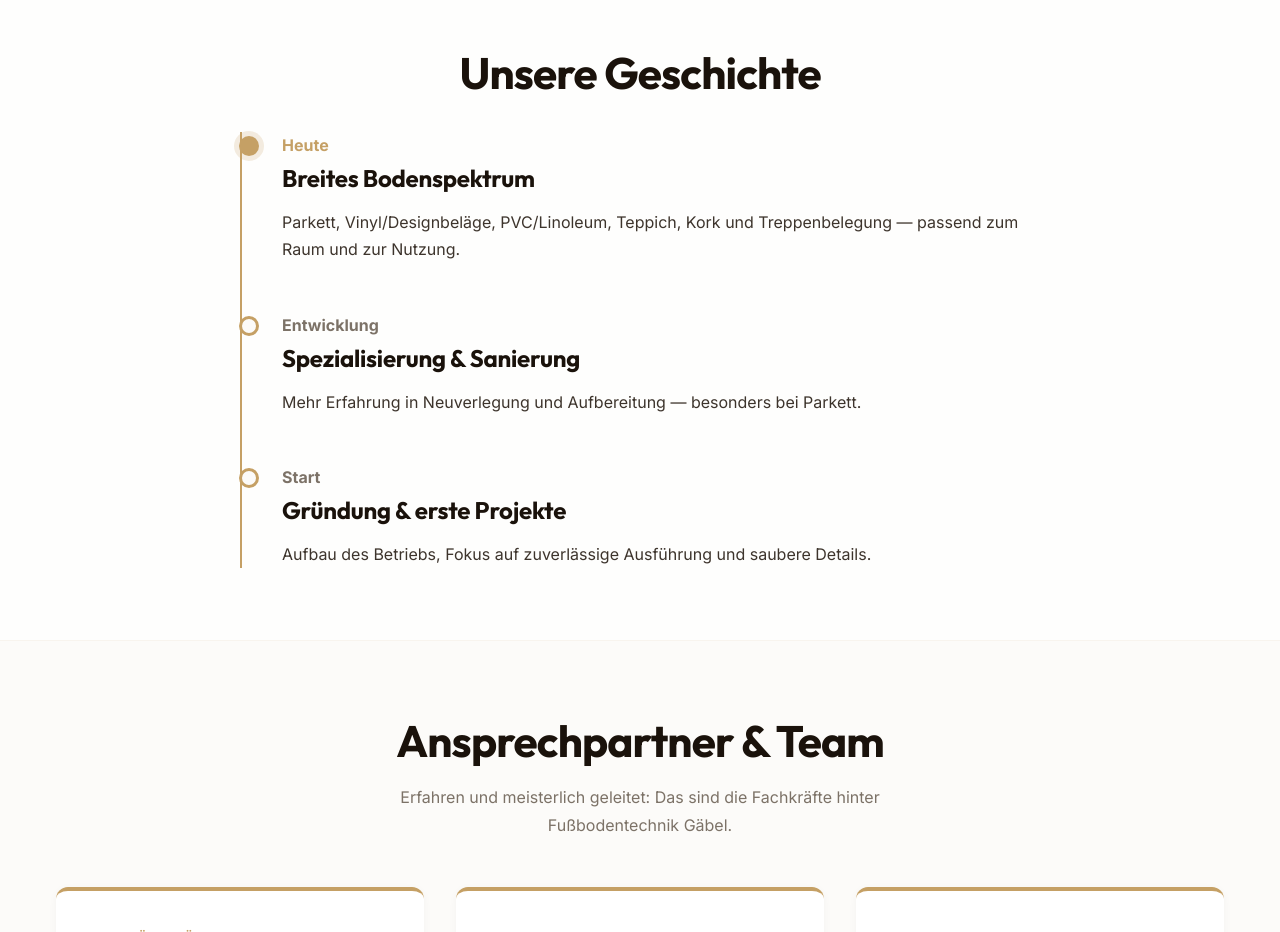
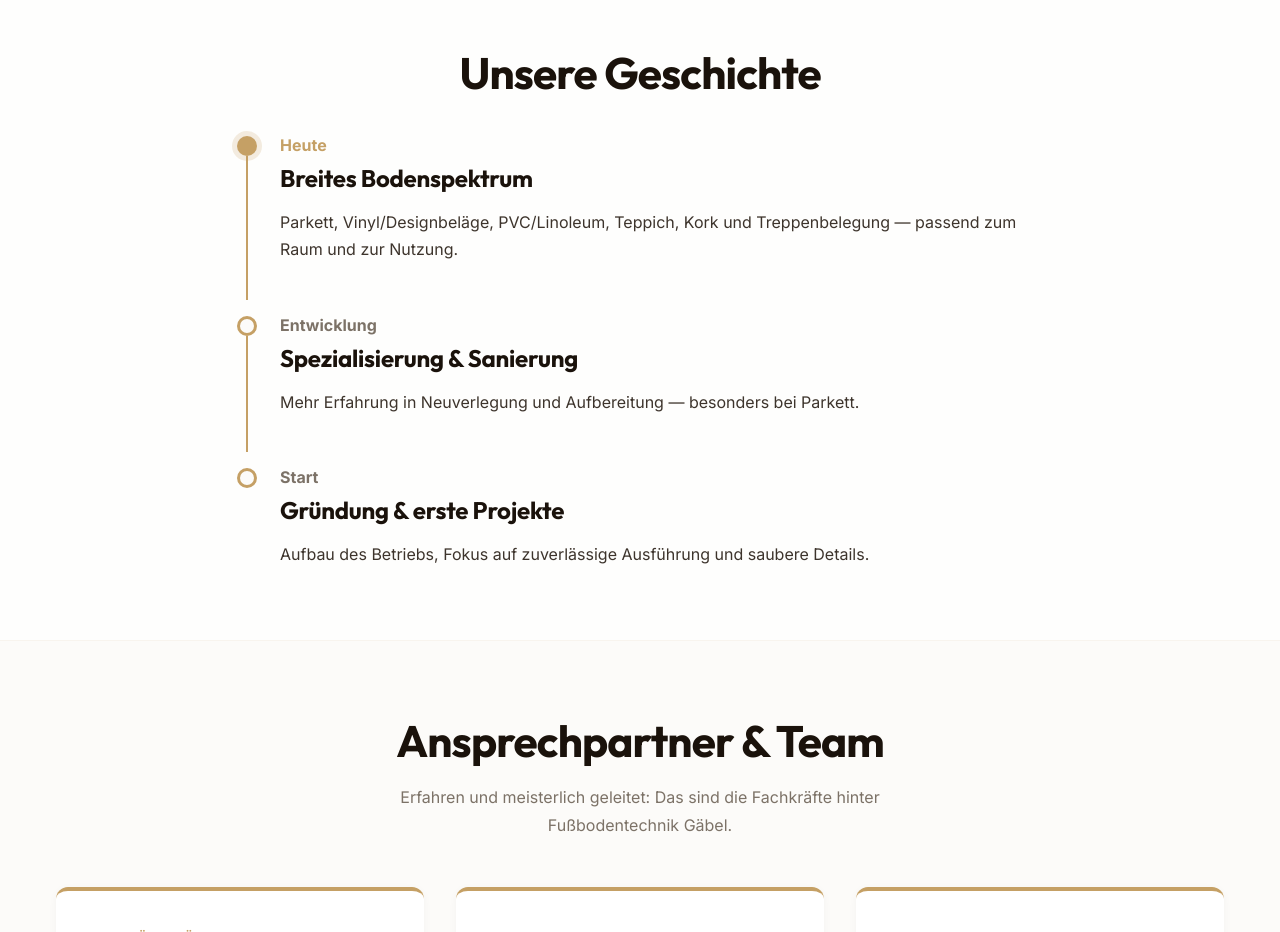
Before and after one commit to adventuresoftimon-2311/Gaebel-fussboden, a website built with Vite: page ueber-uns.html in a window 1280 px wide. Shown: the part 1100-2032 px from the top of the page. Built offline with nearby package versions, Linux system fonts and the light colour scheme.

Commit message:
style: fix timeline vertical line to terminate exactly at the last dot

```diff
--- a/src/style.css
+++ b/src/style.css
@@ -498,9 +498,30 @@ footer a:hover {
 }
 
 /* Timeline */
+.timeline {
+  max-width: 800px;
+  margin: 0 auto;
+  padding-left: 2.5rem;
+  position: relative;
+}
+
 .timeline-item {
   margin-bottom: 3rem;
   position: relative;
+}
+
+.timeline-item::before {
+  content: '';
+  position: absolute;
+  left: -2.125rem; /* Aligns with the center of the 1.25rem dot at left -2.7rem */
+  top: 1.5rem;     /* Starts below the center of the current dot */
+  bottom: -2.25rem; /* Reaches the top of the next dot */
+  width: 2px;
+  background-color: var(--color-accent);
+}
+
+.timeline-item:last-child::before {
+  display: none; /* No line segment below the last item */
 }
 
 .timeline-dot {
--- a/ueber-uns.html
+++ b/ueber-uns.html
@@ -65,8 +65,7 @@
         <section class="container" style="padding: var(--spacing-lg) var(--spacing-sm); border-top: 1px solid rgba(197,160,101,0.08);">
             <h2 style="text-align: center; margin-bottom: var(--spacing-md);">Unsere Geschichte</h2>
 
-            <div class="timeline"
-                style="max-width: 800px; margin: 0 auto; border-left: 2px solid var(--color-accent); padding-left: 2.5rem;">
+            <div class="timeline">
                 <div class="timeline-item">
                     <span class="timeline-dot"></span>
                     <span style="font-weight: 700; color: var(--color-accent); display: block; margin-bottom: 0.25rem;">Heute</span>
```
